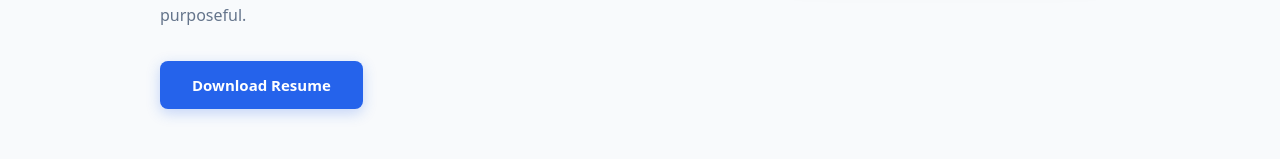
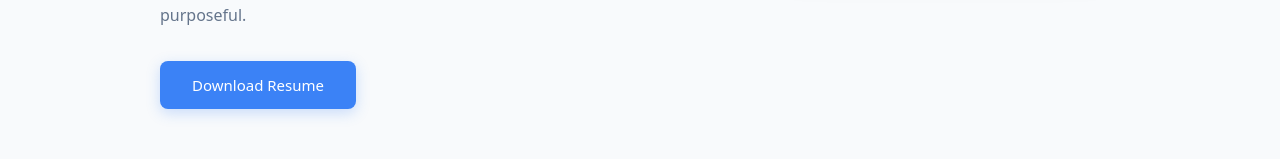
Before and after one commit to Ankee-14/My-Portfolio, a React (Vite) app: page / in a window 1280 px wide. Shown: the part 615-774 px from the top of the page. Built offline with nearby package versions, Linux system fonts and the light colour scheme.

Commit message:
changed resume

```diff
--- a/src/components/hero.css
+++ b/src/components/hero.css
@@ -59,8 +59,8 @@
 }
 
 .hero-btn {
-  background-color: #2563eb;
-  color: white;
+  background-color: #3b82f6;
+  color: rgb(255, 255, 255);
   padding: 14px 32px;
   font-size: 15px;
   font-weight: 600;
@@ -68,13 +68,18 @@
   border-radius: 8px;
   cursor: pointer;
   transition: all 0.25s ease;
-  box-shadow: 0 4px 14px rgba(37, 99, 235, 0.25);
+  box-shadow: 0 4px 14px rgba(59, 130, 246, 0.25);
+}
+
+.hero-btn a {
+  color: rgb(255, 255, 255);
+  text-decoration: none;
 }
 
 .hero-btn:hover {
-  background-color: #1d4ed8;
+  background-color: #2563eb;
   transform: translateY(-2px);
-  box-shadow: 0 8px 20px rgba(37, 99, 235, 0.35);
+  box-shadow: 0 8px 20px rgba(59, 130, 246, 0.35);
 }
 
 .hero-btn:active {
--- a/src/components/hero.tsx
+++ b/src/components/hero.tsx
@@ -3,6 +3,7 @@ import React from 'react';
 import './hero.css';
 
 import heroImg from '../assets/ankee Convo.jpg';
+import resume from '../assets/Ankee Resume.pdf';
 
 const Hero: React.FC = () => {
   return (
@@ -18,7 +19,9 @@ const Hero: React.FC = () => {
            I’m a Frontend Developer with a strong UI/UX mindset, dedicated to building clean, modern, and user-friendly web experiences that feel intuitive and purposeful.
           </p>
           <button className="hero-btn">
+            <a href={resume} download="Ankee Resume.pdf">
             Download Resume
+            </a>
           </button>
         </div>
         <div className="hero-image-wrapper">
```
Also changed, not shown: 1 other file (tests, documents, lock files or other folders).
